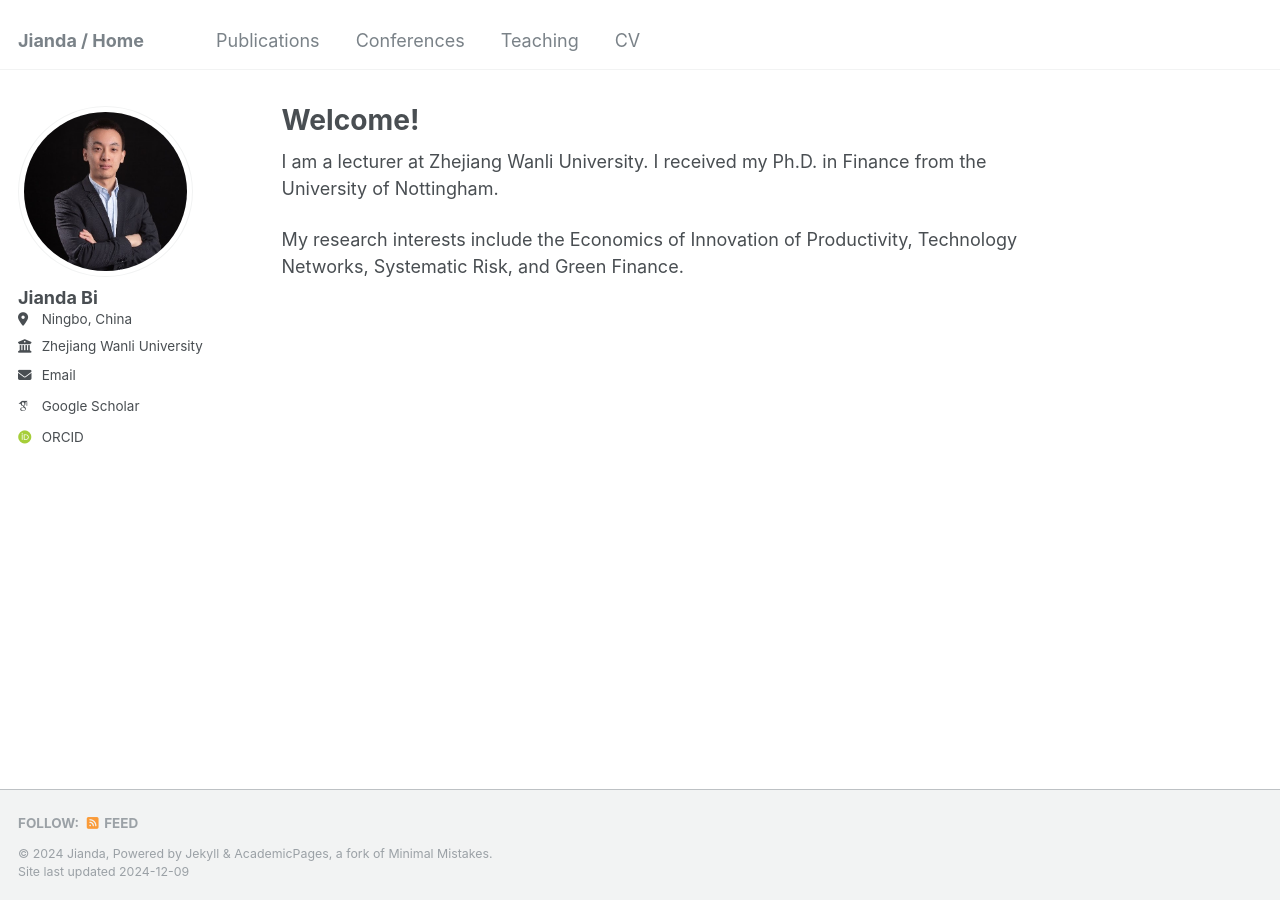
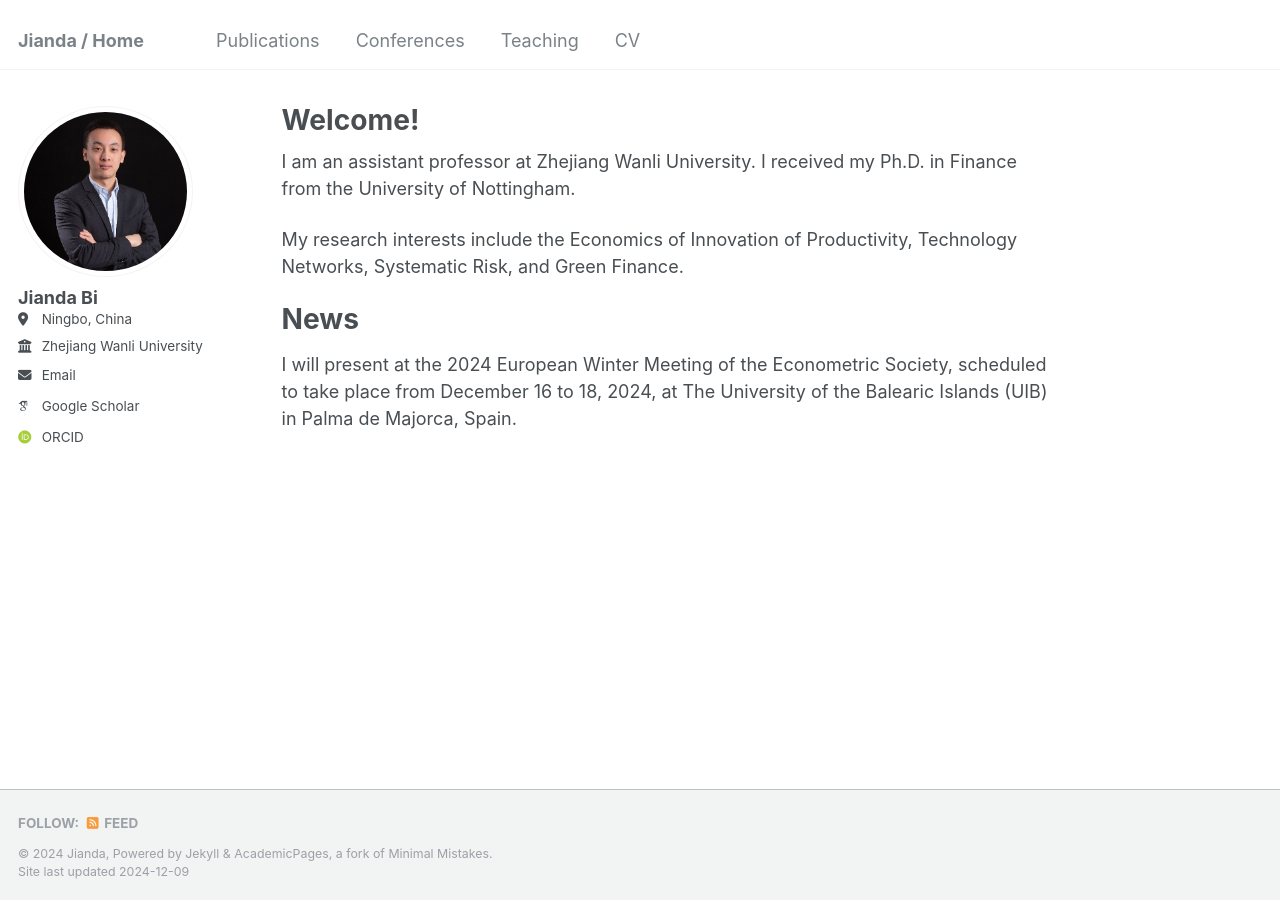
Before and after one commit to JiandaBi/Jianda.github.io, a Jekyll site: the page built from _pages/about.md, in a window 1280 px wide. Built offline with Jekyll 4.4.1, drawn with Linux system fonts in a browser that asks for light colours; some web fonts are replaced.

Commit message:
Update about.md

```diff
--- a/_pages/about.md
+++ b/_pages/about.md
@@ -10,22 +10,22 @@ redirect_from:
 
 
 
-I am a lecturer at Zhejiang Wanli University. I received my Ph.D. in Finance from the University of Nottingham.
+I am an assistant professor at Zhejiang Wanli University. I received my Ph.D. in Finance from the University of Nottingham.
 
 My research interests include the Economics of Innovation of Productivity, Technology Networks, Systematic Risk, and Green Finance.
 
 
 
 
+# News
 
-
+I will present at the 2024 European Winter Meeting of the Econometric Society, scheduled to take place from December 16 to 18, 2024, at The University of the Balearic Islands (UIB) in Palma de Majorca, Spain.
 
 
 
 <!-- My teaching portfolio is centered in graduate-level Statistics and Econometrics.
 
 
-# Selected publications
 
 
 I am a lecturer at Zhejiang Wanli University. I received my Ph.D. in Finance from the University of Nottingham.
```
